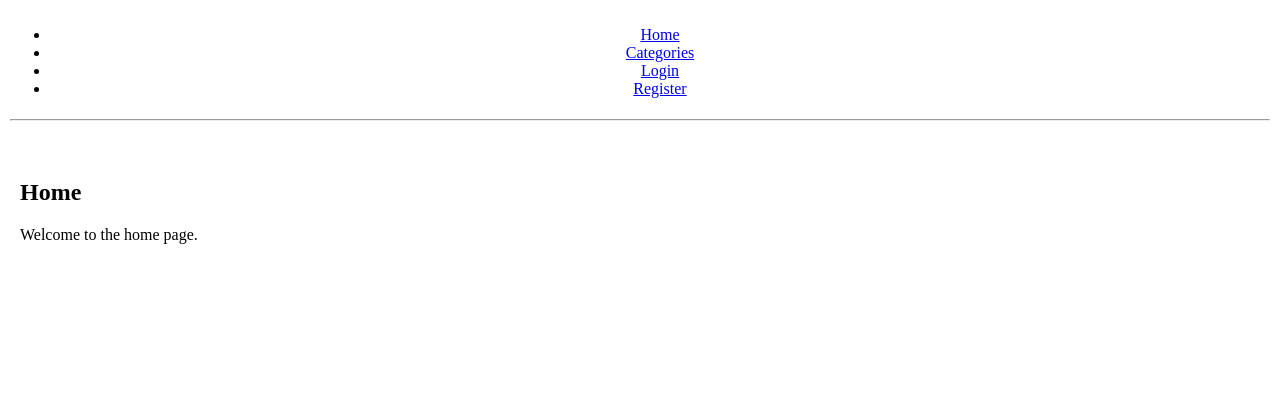
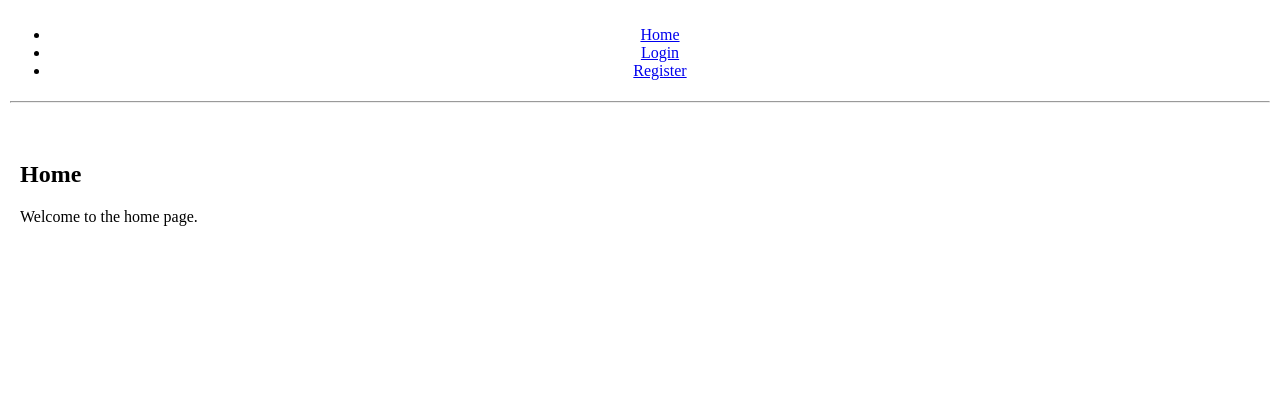
Before and after one commit to PearOtters/Team2A_videoApp, a Django app: page /video/ in a window 1280 px wide. Shown: the top 420 px of the page. Run offline with Django 3.2, Linux system fonts and the light colour scheme.

Commit message:
removed the categories view

```diff
--- a/templates/video/base.html
+++ b/templates/video/base.html
@@ -20,7 +20,6 @@
         <header>
             <ul>
                 <li><a href="{% url 'video:index' %}">Home</a></li>
-                <li><a href="{% url 'video:view_categories' %}">Categories</a></li>
                 {% if user.is_authenticated %}
                     <li><a href="{% url 'video:logout' %}">Logout</a></li>
                 {% else %}
--- a/video/urls.py
+++ b/video/urls.py
@@ -8,12 +8,11 @@ app_name = 'video'
 urlpatterns = [
     path('', views.index, name='index'),
     path('about/', views.about, name='about'),
-    path('categories/', views.view_categories, name='view_categories'),
-    path('categories/<slug:category_slug>/', views.category_detail, name='category_detail'),
-    path('categories/<slug:category_slug>/<slug:video_slug>/', views.video_detail, name='video_detail'),
+    path('<slug:category_slug>/', views.category_detail, name='category_detail'),
+    path('<slug:category_slug>/<slug:video_slug>/', views.video_detail, name='video_detail'),
     path('login/', views.user_login, name='login'),
     path('logout/', views.user_logout, name='logout'),
     path('register/', views.register, name='register'),
-    path('categories/<slug:category_slug>/upload/', views.upload, name='upload'),
-    path('categories/add_category/', views.add_category, name='add_category'),
+    path('<slug:category_slug>/upload/', views.upload, name='upload'),
+    path('add_category/', views.add_category, name='add_category'),
 ] + static(settings.MEDIA_URL, document_root=settings.MEDIA_ROOT) + static(settings.STATIC_URL, document_root=settings.STATIC_ROOT)
--- a/video/views.py
+++ b/video/views.py
@@ -11,6 +11,7 @@ def index(request):
 def about(request):
     return HttpResponse("Under construction...")
 
+### Unused view ###
 def view_categories(request):
     context_dict = {}
     context_dict['categories'] = Category.objects.order_by('-video_count')
@@ -50,6 +51,7 @@ def user_logout(request):
 def upload(request, category_slug):
     return HttpResponse("Under construction...")
 
+### Unused view ###
 @login_required
 def add_category(request):
     return HttpResponse("Under construction...")
```
